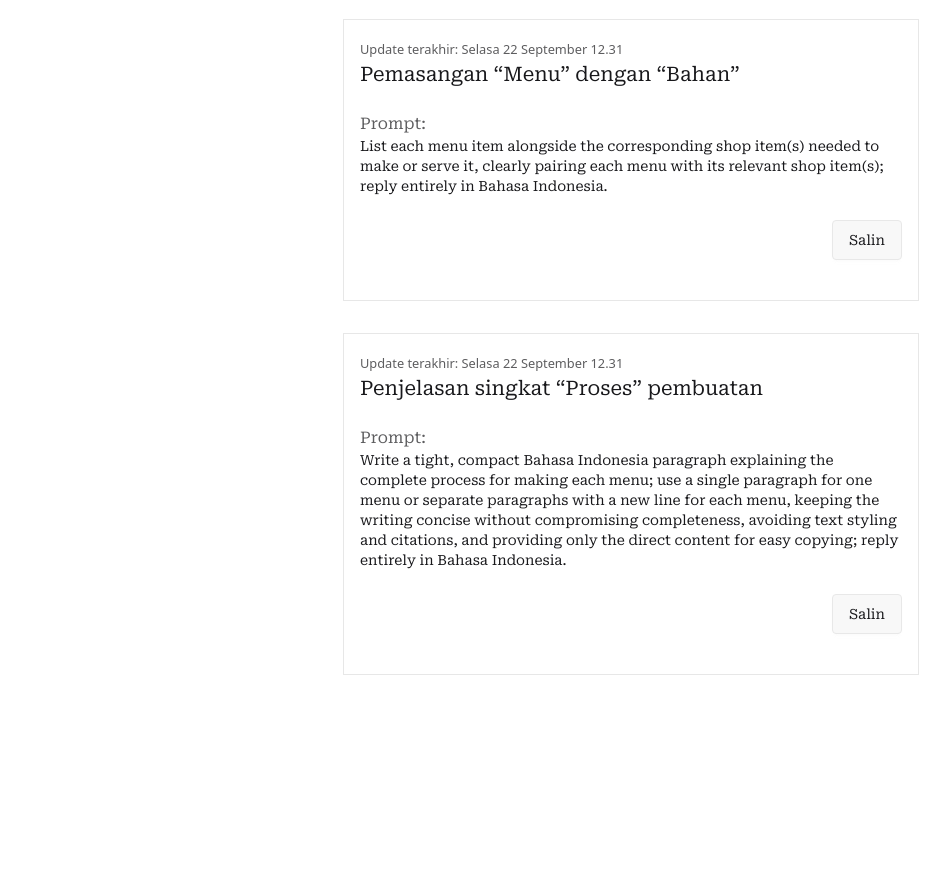
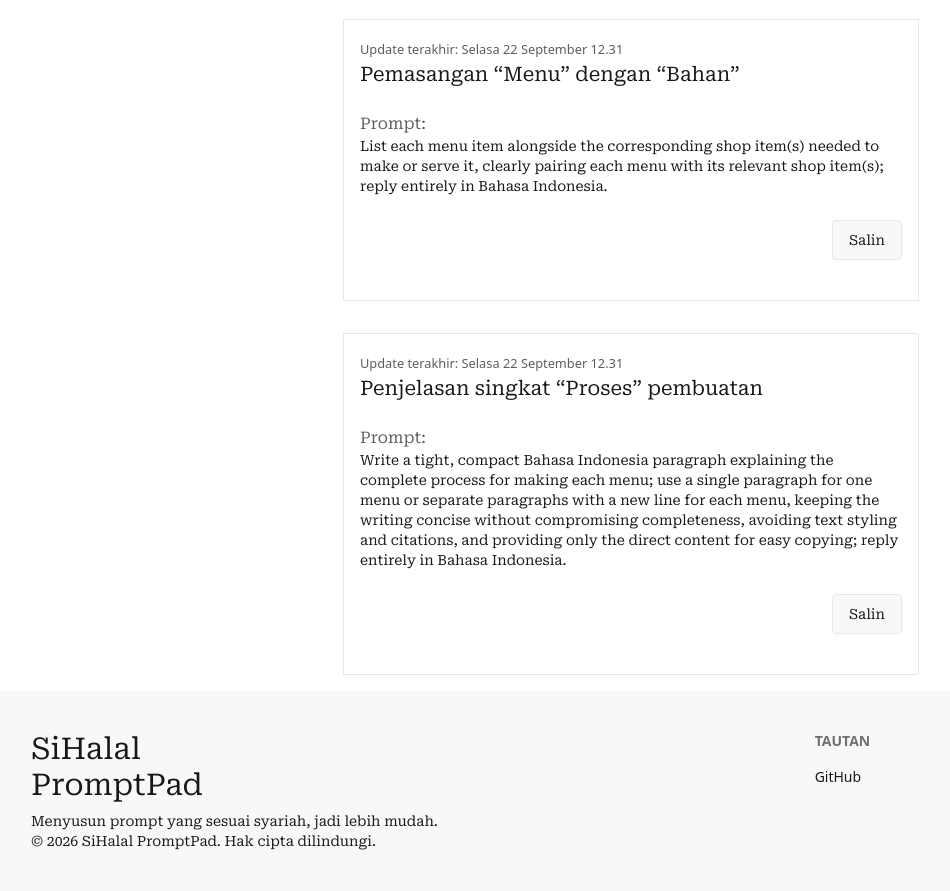
Before and after one commit to awiligar/sihalal-promptpad, a plain HTML site: page index.html in a window 1280 px wide. Shown: the part 1071-1962 px from the top of the page, without its empty margins (9-959 px from the left). Before the commit the page ends 1762 px from the top, so only its background shows below. Drawn offline with nearby package versions, Linux system fonts and the light colour scheme.

Commit message:
feat: add footer

```diff
--- a/index.html
+++ b/index.html
@@ -127,7 +127,24 @@
           </div>
         </section>
       </main>
+      <footer class="footer sm:footer-horizontal bg-base-200 text-base-content p-10">
+        <aside>
+          <h2 class="roboto-serif text-3xl font-bold">SiHalal<br>PromptPad</h2>
+          <p class="roboto-serif">
+            Menyusun prompt yang sesuai syariah, jadi lebih mudah.
+            <br />
+            © <span id="year"></span> SiHalal PromptPad. Hak cipta dilindungi.
+          </p>
+        </aside>
+        <nav>
+          <h6 class="footer-title">Tautan</h6>
+          <a class="link link-hover" href="https://github.com/awiligar/sihalal-promptpad" target="_blank" rel="noopener noreferrer">GitHub</a>
+        </nav>
+      </footer>
     </div>
+    <script>
+      document.getElementById('year').textContent = new Date().getFullYear();
+    </script>
     <script src="app.js"></script>
   </body>
 </html>
```
